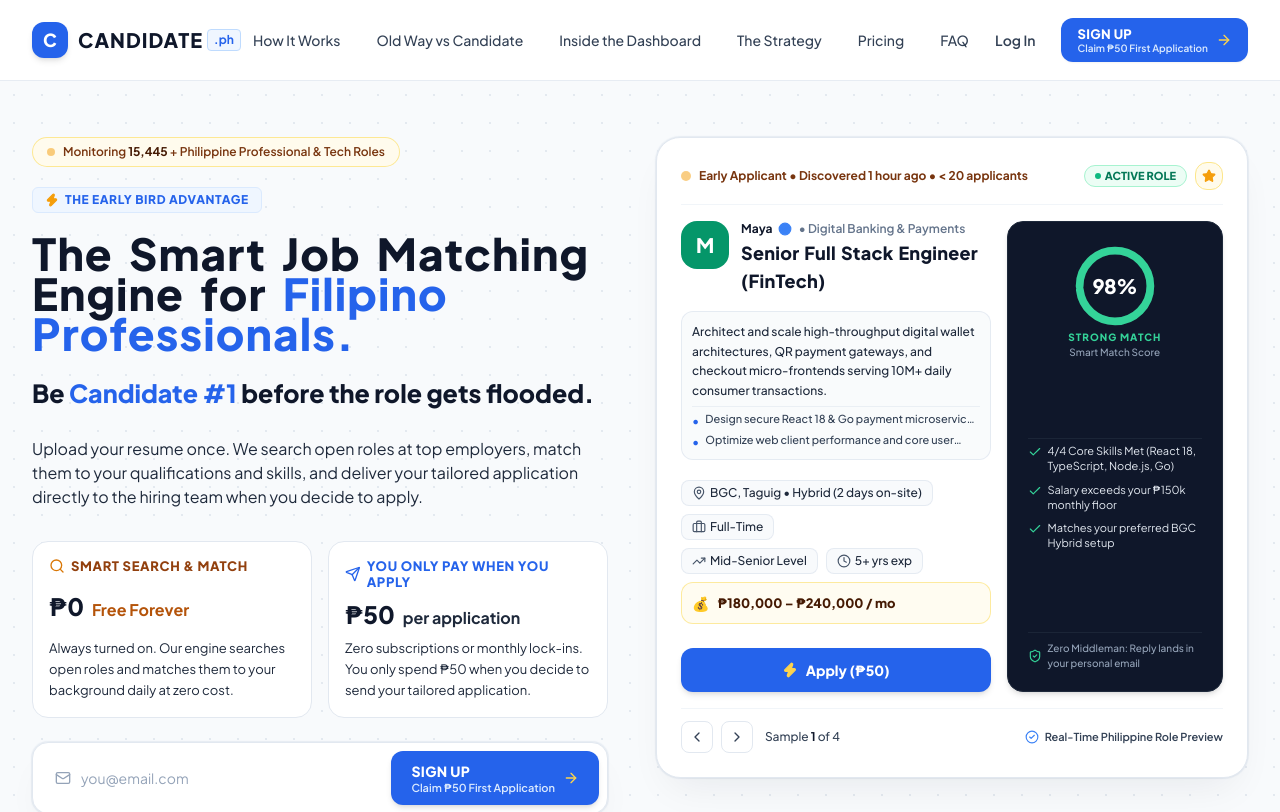
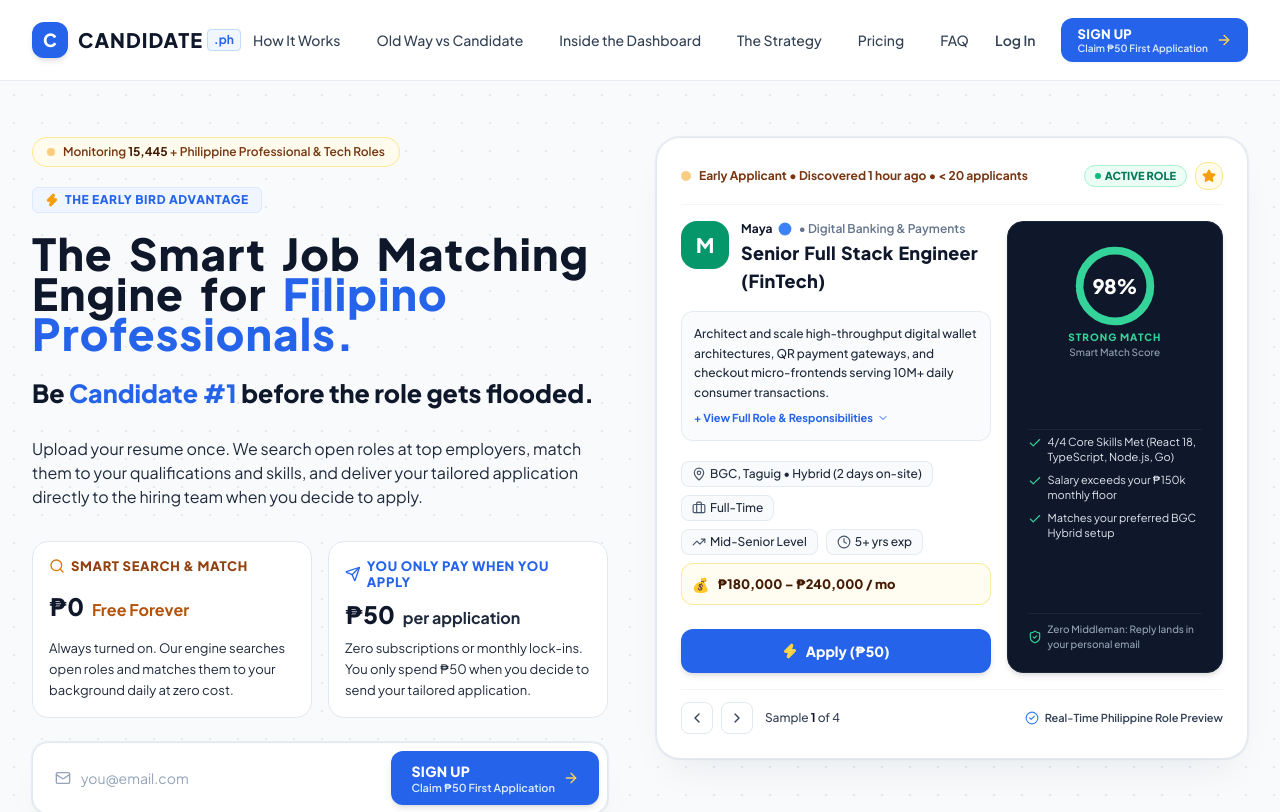
Before and after one commit to nicasiotuason/candidate-ph, a React (Vite) app: page / in a window 1280 px wide. Shown: the top 812 px of the page. Built offline with nearby package versions, Linux system fonts and the light colour scheme.

Commit message:
feat: landing page refinements - expandable job details and 3-row dashboard preview without testimonials

```diff
--- a/src/components/JobCard.jsx
+++ b/src/components/JobCard.jsx
@@ -1,4 +1,4 @@
-import React from 'react';
+import React, { useState } from 'react';
 import {
   CheckCircle2,
   Check,
@@ -10,7 +10,8 @@ import {
   ShieldCheck,
   TrendingUp,
   MapPin,
-  Heart
+  Heart,
+  ChevronDown
 } from 'lucide-react';
 
 export default function JobCard({
@@ -21,6 +22,7 @@ export default function JobCard({
   isApplied = false,
   footerChildren = null
 }) {
+  const [isExpanded, setIsExpanded] = useState(false);
   if (!job) return null;
 
   // Calculate score and matching labels
@@ -102,20 +104,50 @@ export default function JobCard({
             </div>
           </div>
 
-          {/* Role Description & Key Responsibilities */}
+          {/* Role Description & Key Responsibilities with Expandable Link */}
           {job.jobDescription && (
-            <div className="bg-slate-50/80 rounded-xl p-2.5 border border-slate-200/80 space-y-1.5">
+            <div className="bg-slate-50/80 rounded-xl p-3 border border-slate-200/80 space-y-2">
               <p className="text-xs text-slate-800 font-medium leading-relaxed">
                 {job.jobDescription}
               </p>
-              {job.responsibilities && job.responsibilities.length > 0 && (
-                <div className="space-y-1 pt-1 border-t border-slate-200/60">
-                  {job.responsibilities.slice(0, 2).map((item, idx) => (
-                    <div key={idx} className="flex items-start gap-1.5 text-[11px] text-slate-700 font-medium leading-snug">
-                      <span className="text-blue-600 font-bold shrink-0 mt-0.5">•</span>
-                      <span className="line-clamp-1">{item}</span>
+
+              {/* Expandable Link */}
+              <button
+                type="button"
+                onClick={() => setIsExpanded(!isExpanded)}
+                className="inline-flex items-center gap-1 text-[11px] font-bold text-blue-600 hover:text-blue-800 transition-colors cursor-pointer"
+              >
+                <span>{isExpanded ? '- Show Less' : '+ View Full Role & Responsibilities'}</span>
+                <ChevronDown className={`w-3 h-3 transition-transform duration-200 ${isExpanded ? 'rotate-180' : ''}`} />
+              </button>
+
+              {/* Collapsible Details */}
+              {isExpanded && (
+                <div className="pt-2 border-t border-slate-200/80 space-y-2 animate-in fade-in duration-200">
+                  {job.responsibilities && job.responsibilities.length > 0 && (
+                    <div className="space-y-1">
+                      <p className="text-[10px] font-black uppercase tracking-wider text-slate-600">
+                        Key Responsibilities:
+                      </p>
+                      {job.responsibilities.map((item, idx) => (
+                        <div key={idx} className="flex items-start gap-1.5 text-[11px] text-slate-700 font-medium leading-snug">
+                          <span className="text-blue-600 font-bold shrink-0 mt-0.5">•</span>
+                          <span>{item}</span>
+                        </div>
+                      ))}
                     </div>
-                  ))}
+                  )}
+
+                  {job.companyDescription && (
+                    <div className="pt-1.5 border-t border-slate-200/50">
+                      <p className="text-[10px] font-black uppercase tracking-wider text-slate-600">
+                        About {job.company}:
+                      </p>
+                      <p className="text-[11px] text-slate-600 leading-relaxed mt-0.5">
+                        {job.companyDescription}
+                      </p>
+                    </div>
+                  )}
                 </div>
               )}
             </div>
--- a/src/pages/DashboardPage.jsx
+++ b/src/pages/DashboardPage.jsx
@@ -30,7 +30,8 @@ import {
   Award,
   Layers,
   PauseCircle,
-  PlayCircle
+  PlayCircle,
+  ArrowRight
 } from 'lucide-react';
 import JobCard from '../components/JobCard';
 import ReviewSignOffModal from '../components/ReviewSignOffModal';
@@ -48,7 +49,8 @@ export default function DashboardPage({
   onToggleSaveJob,
   onConfirmApply,
   onTopUpSuccess,
-  onAddTestimonial
+  onAddTestimonial,
+  isLandingPreview = false
 }) {
   // Main view navigation: 'jobs' | 'resume' | 'profile' | 'admin'
   const [mainNav, setMainNav] = useState('jobs');
@@ -411,7 +413,7 @@ export default function DashboardPage({
                   </div>
 
                   <div className="grid grid-cols-1 md:grid-cols-2 gap-6">
-                    {filteredMatchedJobs.map((job) => (
+                    {(isLandingPreview ? filteredMatchedJobs.slice(0, 6) : filteredMatchedJobs).map((job) => (
                       <JobCard
                         key={job.id}
                         job={job}
@@ -422,6 +424,27 @@ export default function DashboardPage({
                       />
                     ))}
                   </div>
+
+                  {isLandingPreview && (
+                    <div className="mt-8 p-5 rounded-2xl bg-gradient-to-r from-blue-50 to-indigo-50 border border-blue-200/80 flex flex-col sm:flex-row items-center justify-between gap-4 text-center sm:text-left shadow-xs">
+                      <div>
+                        <div className="flex items-center justify-center sm:justify-start gap-2 text-xs font-black text-blue-950 uppercase tracking-wider mb-1">
+                          <span className="w-2 h-2 rounded-full bg-blue-600 animate-pulse"></span>
+                          <span>Showing 3 Rows (6 of 18 Live Matched Roles)</span>
+                        </div>
+                        <p className="text-xs text-slate-700 font-medium max-w-xl">
+                          This is a curated preview. Sign up in 60 seconds to unlock your full verified feed and claim your ₱50 welcome balance.
+                        </p>
+                      </div>
+                      <a
+                        href="/signup"
+                        className="px-5 py-3 bg-blue-600 hover:bg-blue-700 active:scale-95 text-white font-extrabold text-xs sm:text-sm rounded-xl shadow-md transition-all whitespace-nowrap cursor-pointer flex items-center gap-2"
+                      >
+                        <span>Sign Up & Unlock Full Dashboard</span>
+                        <ArrowRight className="w-4 h-4 text-amber-300" />
+                      </a>
+                    </div>
+                  )}
                 </div>
               )}
             </div>
@@ -946,12 +969,14 @@ export default function DashboardPage({
         </div>
       )}
 
-      {/* 3. COMMUNITY WALL & KIND WORDS */}
-      <FeedbackBox
-        testimonials={testimonials}
-        onAddTestimonial={onAddTestimonial}
-        userName={user?.name}
-      />
+      {/* 3. COMMUNITY WALL & KIND WORDS (Hidden in Landing Preview) */}
+      {!isLandingPreview && (
+        <FeedbackBox
+          testimonials={testimonials}
+          onAddTestimonial={onAddTestimonial}
+          userName={user?.name}
+        />
+      )}
 
       {/* 4. MODALS */}
 
--- a/src/pages/LandingPage.jsx
+++ b/src/pages/LandingPage.jsx
@@ -715,6 +715,7 @@ export default function LandingPage({
               onConfirmApply={onConfirmApply}
               onTopUpSuccess={onTopUpSuccess}
               onAddTestimonial={onAddTestimonial}
+              isLandingPreview={true}
             />
           </div>
 
```
